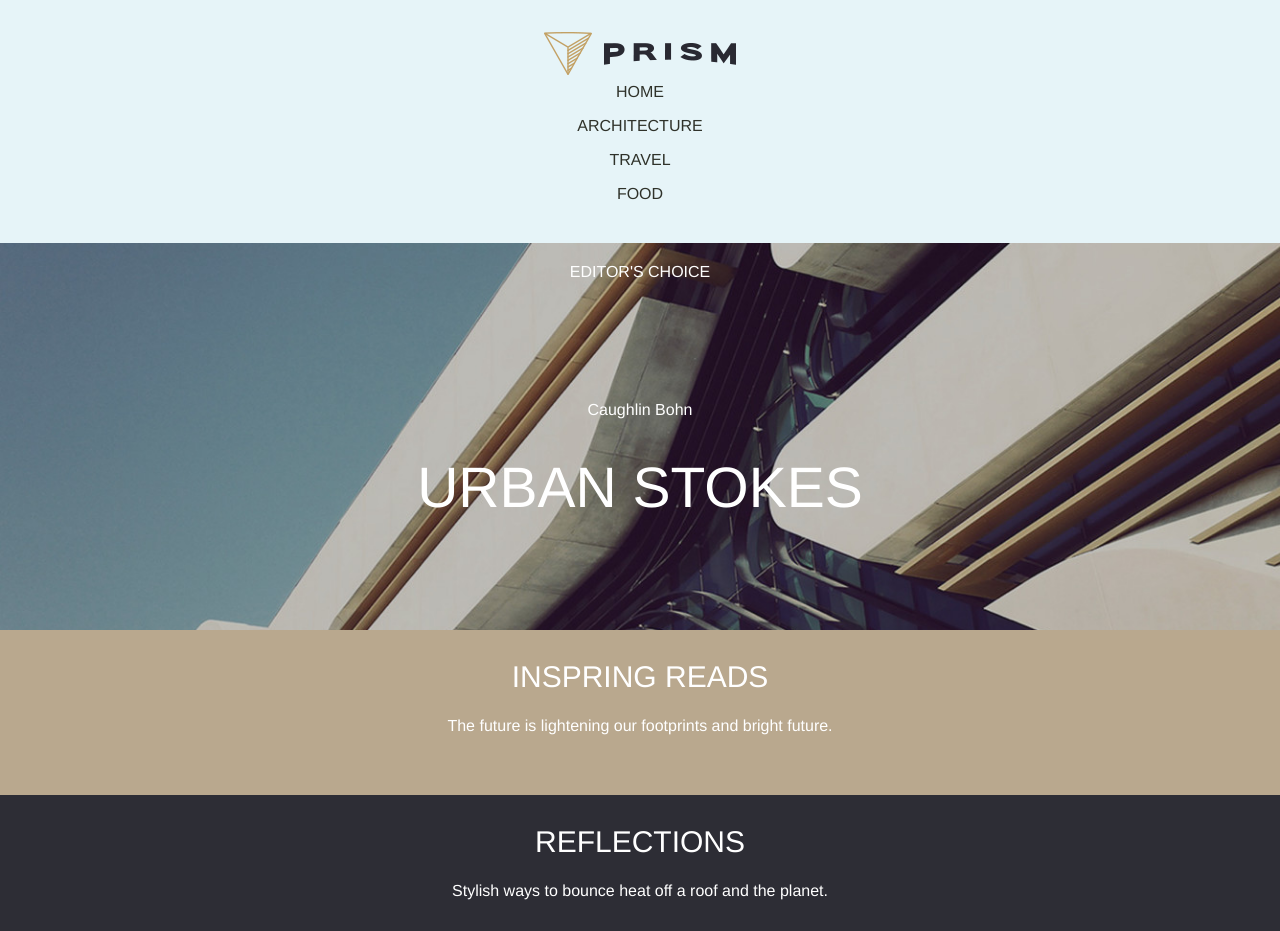
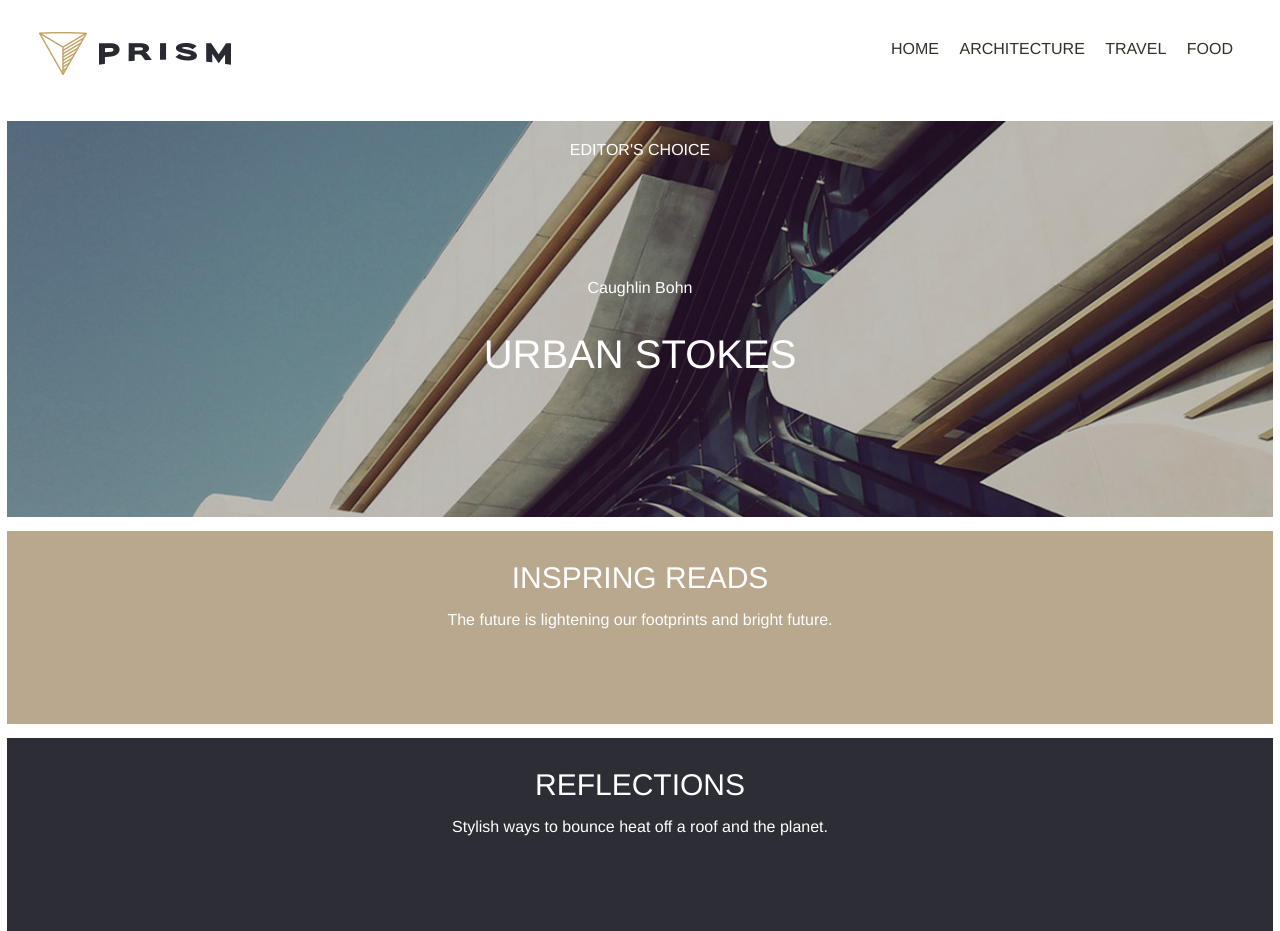
Before and after one commit to cbohn4/teac323HTML, a plain HTML site: page prism/index.html in a window 1280 px wide. Shown: the top 931 px of the page. Drawn offline with Linux system fonts and the light colour scheme.

Commit message:
Prism Finished, CSS Fixed

```diff
--- a/prism/index.html
+++ b/prism/index.html
@@ -5,30 +5,27 @@
 <title>Home</title>
 <link href="main.css" rel="stylesheet" type="text/css">
 </head>
+
+<body>
 	<header>
 		<div class="row">
 			<div class="col">
 				<img class="style-logo" src="images/logo.png" alt="Logo">
-
 				<nav class="style-nav">
-
 					<ul>
 						<li><a href="index.html">Home</a></li>
 						<li><a href="architecture.html">Architecture</a></li>
 						<li><a href="travel.html">Travel</a></li>
 						<li><a href="food.html">Food</a></li>
 					</ul>
-
 				</nav>
 			</div>
 		</div>
 	</header>
 	<main>
-
 		<div class="row">
 			<div class="col">
 				<div class="hero">
-
 					<h3>Editor's Choice</h3>
 					<h4>Caughlin Bohn</h4>
 					<h1>Urban Stokes</h1>
@@ -42,20 +39,27 @@
 					<p>The future is lightening our footprints and bright future.</p>
 				</div>
 			</div>
-		<div class="col"></div>
-			<div class="info-box-dark">
-				<h2>Reflections</h2>
-				<p>Stylish ways to bounce heat off a roof and the planet.</p>
-
+			<div class="col">
+				<div class="info-box-dark">
+					<h2>Reflections</h2>
+					<p>Stylish ways to bounce heat off a roof and the planet.</p>
+				</div>
 			</div>
 		</div>
-		<div class="col">
-			<div class="info-box-dark">
-			<h2></h2>
+		<div class="row">
+			<div class="col col-md-one-half col-lg-one-forth"><img src="images/gallery-1.jpg" alt="Image1"></div>
+			<div class="col col-md-one-half col-lg-one-forth"><img src="images/gallery-2.jpg" alt="Image2"></div>
+			<div class="col col-md-one-half col-lg-one-forth"><img src="images/gallery-3.jpg" alt="Image3"></div>
+			<div class="col col-md-one-half col-lg-one-forth"><img src="images/gallery-4.jpg" alt="Image4"></div>
+		</div>
+	</main>
+	<footer>
+		<div class="row">
+			<div class="col">
+				<p class="footer">&copy; Bohn 2018</p>
 			</div>
 		</div>
+	</footer>
 
-	</main>
-<body>
-</body>
+	</body>
 </html>
--- a/prism/main.css
+++ b/prism/main.css
@@ -1,49 +1,43 @@
-@charset "utf-8";
+@charset "UTF-8";
+/* CSS Document */
+
 html,
 html * {
 	padding: 0;
 	margin: 0;
 	box-sizing: border-box;
-	font-family: Gotham, Helvetica
-	Neue, Helvetica, Arial," sans-serif";
+	font-family: Gotham, Helvetica Neue, Helvetica, Arial," sans-serif";
 }
-body {
-	margin-left: auto;
-	margin-right: auto;
-	background: #e6f4f8;
-}
+
 header {
 	padding: 32px;
+
+
 }
-.col {
-	width:100%;
-}
+
 img {
 	width: 100%;
 	max-width: 100%;
 	height: auto;
 	vertical-align: middle;
 }
+
+footer {
+	padding: 20px 30px;
+	background-color: #dbecf1;
+}
+
 .style-logo {
 	margin-left: auto;
 	margin-right: auto;
 	display: block;
 	width: 192px;
 }
+
 .style-nav ul {
 	list-style-type: none;
 }
-.style-nav ul li a {
-	text-decoration: none;
-	color: #2F322A;
-	text-align: center;
-	display: block;
-	text-transform: uppercase;
-	padding: 8px;
-}
-.style-nav ul {
-	list-style-type: none;
-}
+
 .style-nav ul li a {
 	text-decoration: none;
 	color: #2F322A;
@@ -53,47 +47,131 @@ img {
 	padding: 8px;
 }
 
+.hero {
+	background-image: url(images/hero.jpg);
+	background-size: cover;
+	padding: 20px 20px 50px 20px;
+	color: #FFFFFF;
+	text-align: center;
+
+}
+
+.col{
+	width:100%;
+}
+
 h1 {
 	font-size: 57px;
 	text-transform: uppercase;
 	font-weight: 200;
 	margin-bottom: 60px;
 }
+
 h2 {
 	font-size: 30px;
 	text-transform: uppercase;
 	font-weight: 200;
 	margin-bottom: 23px;
 }
+
 h3 {
 	font-size: 16px;
 	text-transform: uppercase;
 	font-weight: 200;
 	margin-bottom: 120px;
 }
+
 h4 {
 	font-size: 16px;
 	font-weight: 200;
 	margin-bottom: 35px;
 }
-.hero {
-	background-image:
-	url(images/hero.jpg);
-	background-size: cover;
-	padding: 20px 20px 50px
-	20px;
+
+p {
+	font-size: 16px;
+	font-weight: 400;
+	margin-bottom: 35px;
+}
+.col{
+	width:100%;
+}
+.button {
+	border: 2px #FFFFFF solid;
+	padding: 8px 30px;
+	border-radius: 30px;
 	color: #FFFFFF;
-	text-align: center;
+	text-decoration: none;
 }
+
 .info-box-tan {
 	background-color: #b9a88e;
 	color: #FFFFFF;
 	padding: 30px 20px 60px;
 	text-align: center;
 }
+
 .info-box-dark {
 	background-color: #2D2D35;
 	color: #FFFFFF;
 	padding: 30px 20px 60px;
 	text-align: center;
 }
+
+footer-text {
+	font-size: 13px;
+	margin-bottom: 20px;
+}
+
+.row:before, .row:after {
+	content: "";
+	display: table;
+}
+
+.row:after {
+	clear: both;
+}
+
+/*Tablet View*/
+
+@media (min-width: 768px) {
+	body {
+		max-width: 100%;
+	}
+	.style-nav ul li {
+		display: inline-block;
+	}
+	.style-nav ul {
+		text-align: center;
+	}
+	h1 {
+		font-size: 40px;
+		margin-bottom: 90px;
+	}
+	h2 {
+		margin-bottom: 16px;
+	}
+	.col-md-one-half {
+		width: 50%;
+	}
+	.col {
+		float: left;
+		padding: 0px 7px 14px;
+	}
+}
+
+/*Desktop View*/
+
+@media (min-width: 1024px) {
+	body {
+		max-width: 100%;
+	}
+	.style-logo {
+		float: left;
+	}
+	.style-nav {
+		float: right;
+	}
+	.col-lg-one-fourth {
+		width: 25%;
+	}
+}
```
Lines whose indentation alone changed are shown as unchanged.
